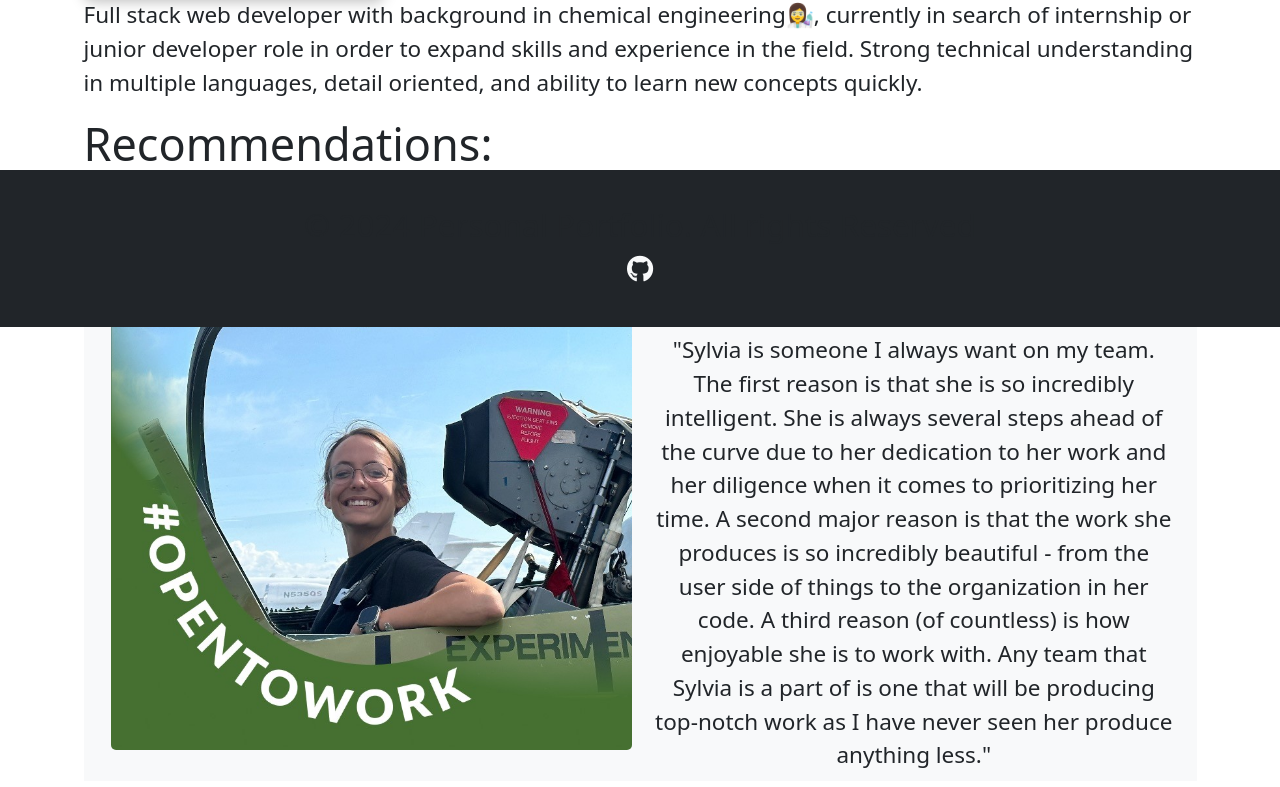
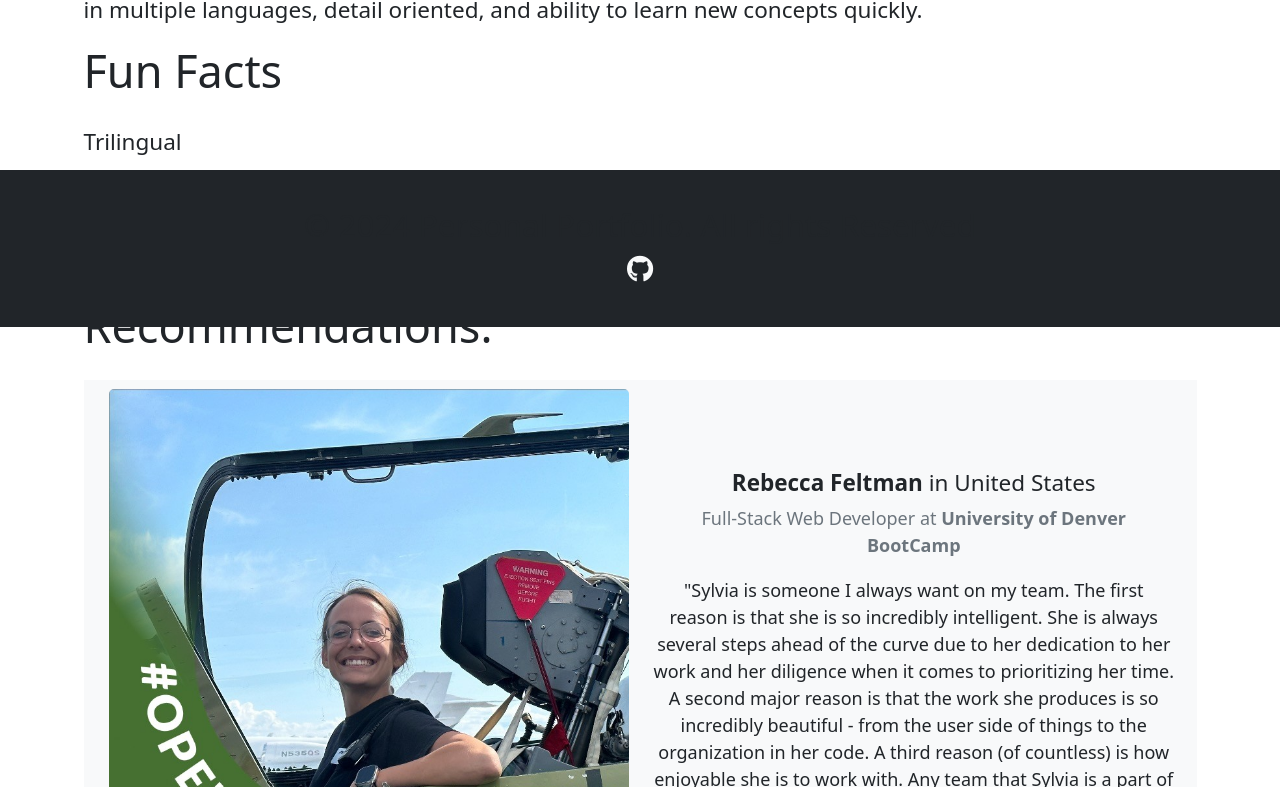
Before and after one commit to NathaliaReyes/personal-portfolio, a React (Vite) app in the folder personal-portfolio/: page / in a window 1280 px wide. Shown: the part 473-1260 px from the top of the page. Built offline with nearby package versions, Linux system fonts and the light colour scheme.

Commit message:
debugging purposes

```diff
--- a/personal-portfolio/src/components/Recommendation.jsx
+++ b/personal-portfolio/src/components/Recommendation.jsx
@@ -49,17 +49,17 @@ function Recommendation() {
         <div className='container'>
           <div className='row p-2 mt-4'>
             <div className='col-lg-6 col-12'>
-              <img className='testimony-image' src={image} alt={`image-${props.image}`} />
+              <img className='recommendation-image' src={image} alt={`image-${props.image}`} />
             </div>
             <div className='col-lg-6 col-12'>
               <div className='mt-3'>
-                <p className='name-testimony h5'>
+                <p className='h5'>
                   <strong>{props.name}</strong> in {props.country}
                 </p>
                 <p className='text-secondary'>
                   {props.role} at <strong>{props.company}</strong>
                 </p>
-                <p className='text-testimony lead mb-0'>
+                <p className='mb-0'>
                   "{props.testimony}"
                 </p>
               </div>
--- a/personal-portfolio/src/pages/About.jsx
+++ b/personal-portfolio/src/pages/About.jsx
@@ -9,11 +9,23 @@ export default function About() {
             <div className="container">
                 <h1>About Me</h1>
                 <img className="img-silvia" src={image} alt="Image Silvia" />
-                <p className="lead">
+                <p className="lead mt-4">
                     Full stack web developer with background in chemical engineering👩‍🔬,
                     currently in search of internship or junior developer role in order to expand
                     skills and experience in the field. Strong technical understanding in multiple
                     languages, detail oriented, and ability to learn new concepts quickly.
+                </p>
+            </div>
+            <div className="container">
+                <h1>Fun Facts</h1>
+                <p className="lead mt-4">
+                    Trilingual
+                </p>
+                <p className="lead mt-4">
+                    Nature Lover
+                </p>
+                <p className="lead mt-4">
+                    Another Fact
                 </p>
             </div>
             <div>
--- a/personal-portfolio/src/stylesheets/About.css
+++ b/personal-portfolio/src/stylesheets/About.css
@@ -1,5 +1,5 @@
 .img-silvia {
-  height: 300px;
+  height: 200px;
   width: auto;
   border-radius: 10px;
   box-shadow: 0 3px 13px 1px rgb(0 0 0 / 25%);
--- a/personal-portfolio/src/stylesheets/Recommendation.css
+++ b/personal-portfolio/src/stylesheets/Recommendation.css
@@ -1,5 +1,5 @@
-.testimony-image {
-  margin-left: 10px;
+.recommendation-image {
+  margin-left: 5px;
   width: 100%;
   height: auto;
   /* width: auto; */
```
